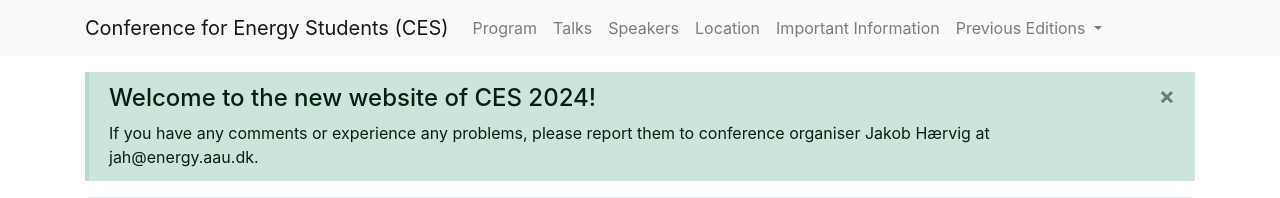
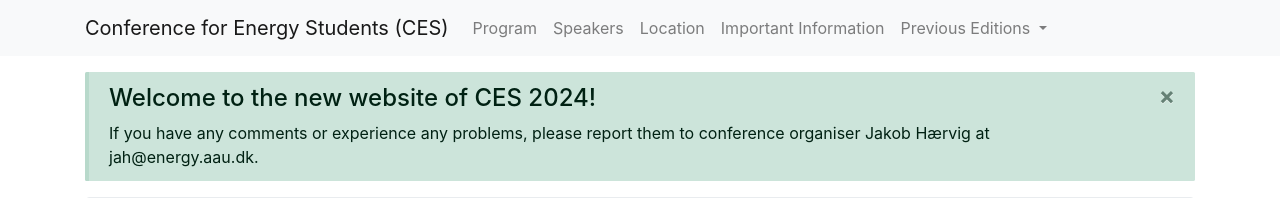
Before and after one commit to jakobhaervig/ces, a Jekyll site: the page built from index.md, in a window 1280 px wide. Shown: the top 198 px of the page. Built offline with Jekyll 4.4.1, drawn with Linux system fonts in a browser that asks for light colours.

Commit message:
Update _config.yml

```diff
--- a/_config.yml
+++ b/_config.yml
@@ -72,8 +72,6 @@ conference:
     links:
       - name: Program
         relative_url: /program/
-      - name: Talks
-        relative_url: /talks/
       - name: Speakers
         relative_url: /speakers/
       - name: Location
```
